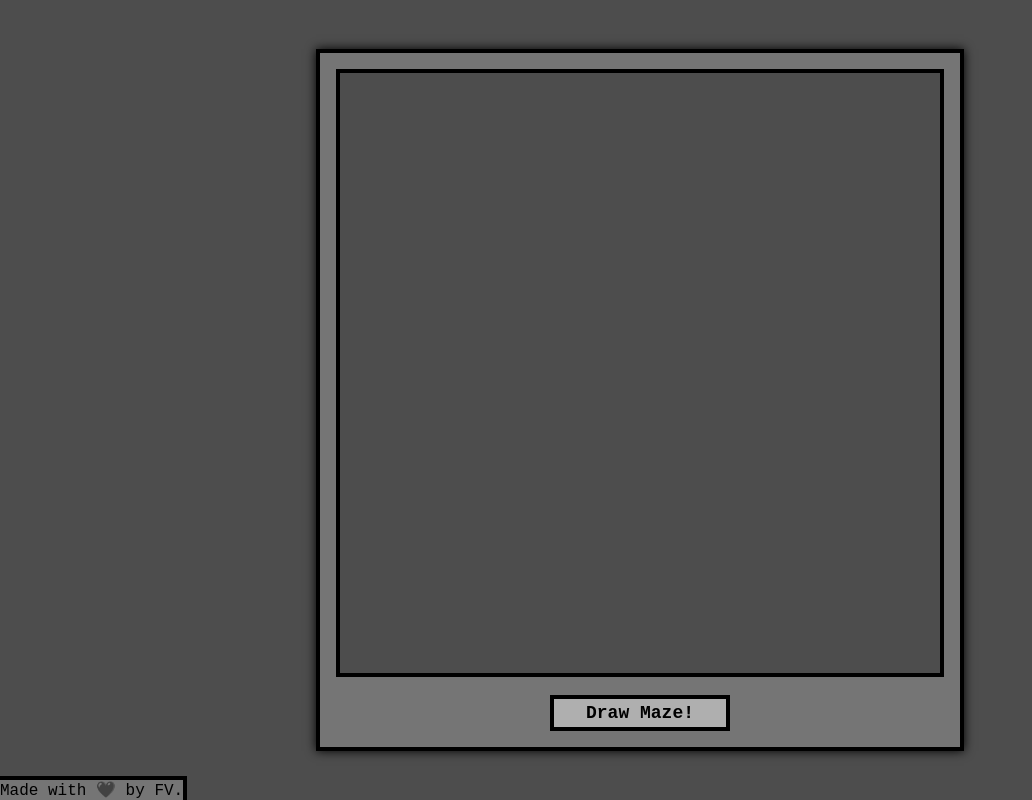
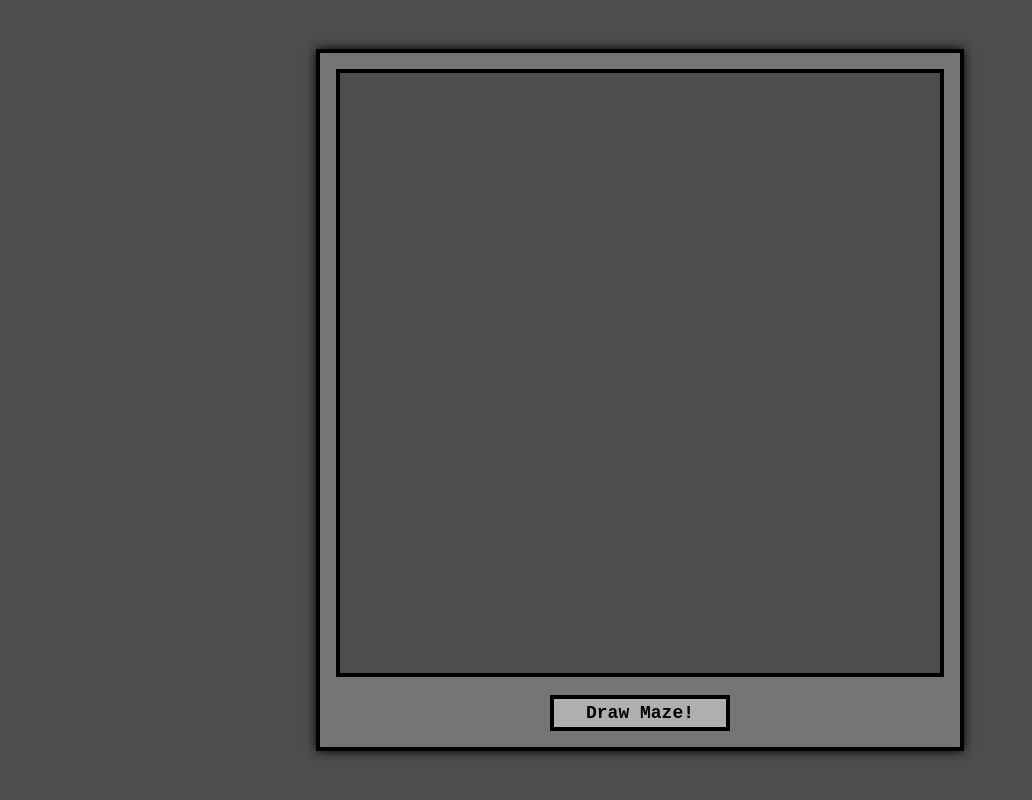
Before and after one commit to fevancin/fevancin.github.io, a plain HTML site: page index.html in a window 1280 px wide. Shown: the whole page, without its empty margins (0-1032 px from the left). Drawn offline with Linux system fonts and the light colour scheme.

Commit message:
Update index.html

```diff
--- a/index.html
+++ b/index.html
@@ -15,7 +15,6 @@
       </canvas>
       <button id="draw-button">Draw Maze!</button>
     </main>
-    <footer>Made with 🖤 by FV.</footer>
     <script src="main.js"></script>
   </body>
 </html>
```
